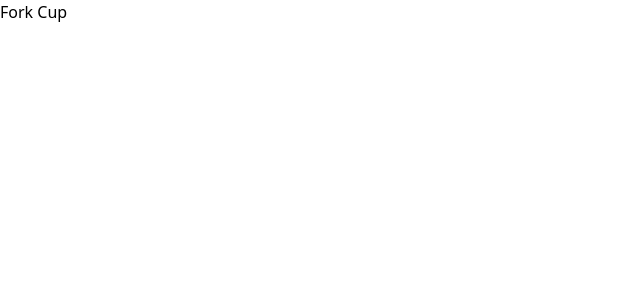
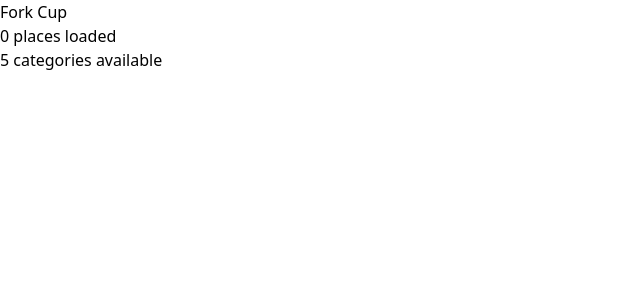
Before and after one commit to heekarii/opensource-SW, a React (Vite) app in the folder frontend/: page / in a window 1280 px wide. Shown: the top 300 px of the page, without its empty margins (0-640 px from the left). Built offline with nearby package versions, Linux system fonts and the light colour scheme.

Commit message:
feat: add restaurant sample data

```diff
--- a/frontend/src/App.jsx
+++ b/frontend/src/App.jsx
@@ -1,7 +1,50 @@
 import './App.css';
 
+const CATEGORY_STYLE = {
+  korean: {
+    label: '한식',
+    color: '#f97316',
+    light: '#ffedd5',
+    text: '#9a3412',
+  },
+  chinese: {
+    label: '중식',
+    color: '#ef4444',
+    light: '#fee2e2',
+    text: '#991b1b',
+  },
+  japanese: {
+    label: '일식',
+    color: '#22c55e',
+    light: '#dcfce7',
+    text: '#166534',
+  },
+  cafe: {
+    label: '카페',
+    color: '#a16207',
+    light: '#fef3c7',
+    text: '#854d0e',
+  },
+  western: {
+    label: '양식',
+    color: '#3b82f6',
+    light: '#dbeafe',
+    text: '#1d4ed8',
+  },
+};
+
+const PLACES = [
+  // 완성본의 PLACES 배열 전체를 여기에 붙여넣기
+];
+
 function App() {
-  return <div className="app">Fork Cup</div>;
+  return (
+    <div className="app">
+      <h1>Fork Cup</h1>
+      <p>{PLACES.length} places loaded</p>
+      <p>{Object.keys(CATEGORY_STYLE).length} categories available</p>
+    </div>
+  );
 }
 
 export default App;
```
